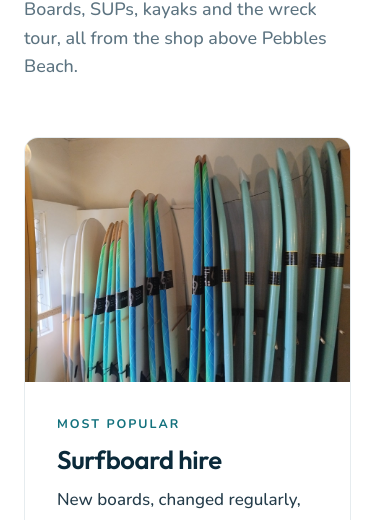
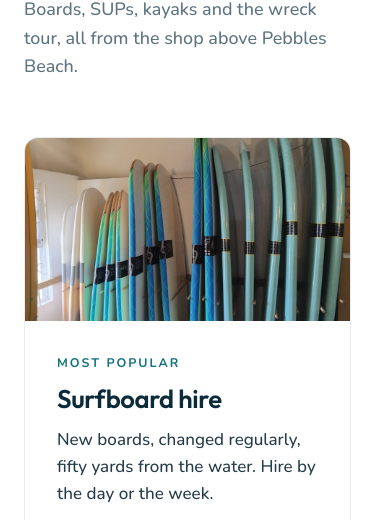
Before and after one commit to ANDYcumminsBRD/smileys-surf-shop-preview, a plain HTML site: page hire.html in a window 390 px wide. Shown: the part 259-779 px from the top of the page. Drawn offline with nearby package versions, Linux system fonts and the light colour scheme.

Commit message:
Featured card stacks cleanly on narrow screens

```diff
--- a/assets/style.css
+++ b/assets/style.css
@@ -88,7 +88,7 @@ details{border-bottom:1px solid var(--line);padding:var(--s4) 0}summary{cursor:p
 .tabletxt th,.tabletxt td{text-align:left;padding:var(--s3) var(--s4);border-bottom:1px solid var(--line)}.tabletxt th{background:var(--sand);font-weight:700;color:var(--navy)}
 .map{border:0;width:100%;height:360px;border-radius:var(--r);background:#E3EEF2}
 .featured{display:grid;grid-template-columns:1.1fr .9fr;border:1px solid var(--line);border-radius:var(--r);overflow:hidden;background:#fff}
-.featured .photo{border-radius:0;height:100%}.featured .body{padding:var(--s8)}@media(max-width:900px){.featured{grid-template-columns:1fr}}
+.featured .photo{border-radius:0;height:100%}.featured .body{padding:var(--s8)}@media(max-width:900px){.featured{grid-template-columns:1fr}.featured .photo{height:auto;aspect-ratio:16/9!important}}
 .cols2{columns:2;column-gap:var(--s8)}@media(max-width:700px){.cols2{columns:1}}.cols2 li{break-inside:avoid}
 footer{background:var(--navy);color:#B9D1DB;padding:var(--s12) 0 var(--s6);font-size:.95rem}footer a{color:#fff;text-decoration:none}footer a:hover{text-decoration:underline}footer h3{color:#fff;font-size:1rem;margin-bottom:var(--s3)}
 .fgrid{display:grid;grid-template-columns:1.3fr 1fr 1fr 1fr;gap:var(--s8)}@media(max-width:900px){.fgrid{grid-template-columns:1fr 1fr}}@media(max-width:600px){.fgrid{grid-template-columns:1fr}}
```
